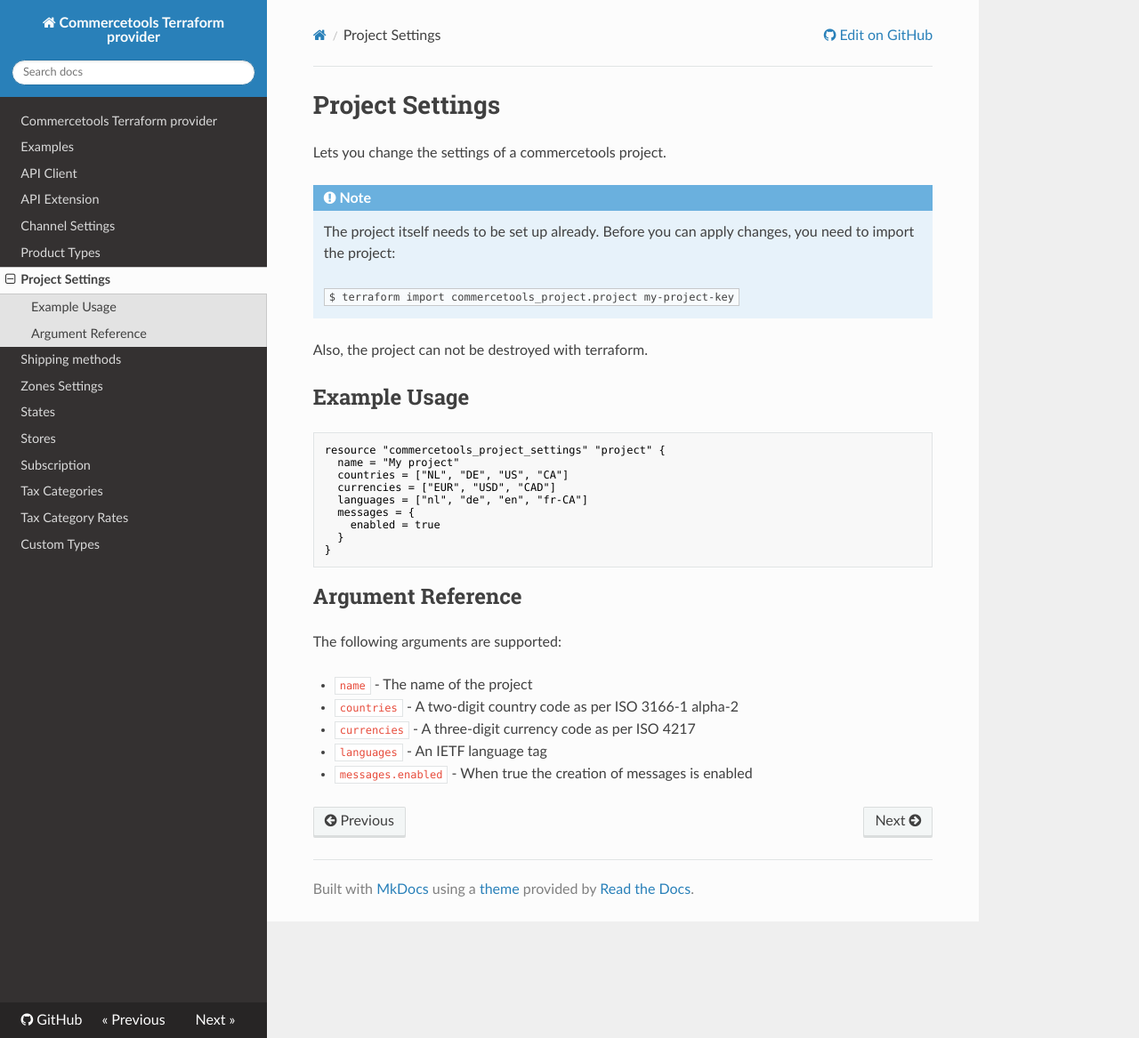
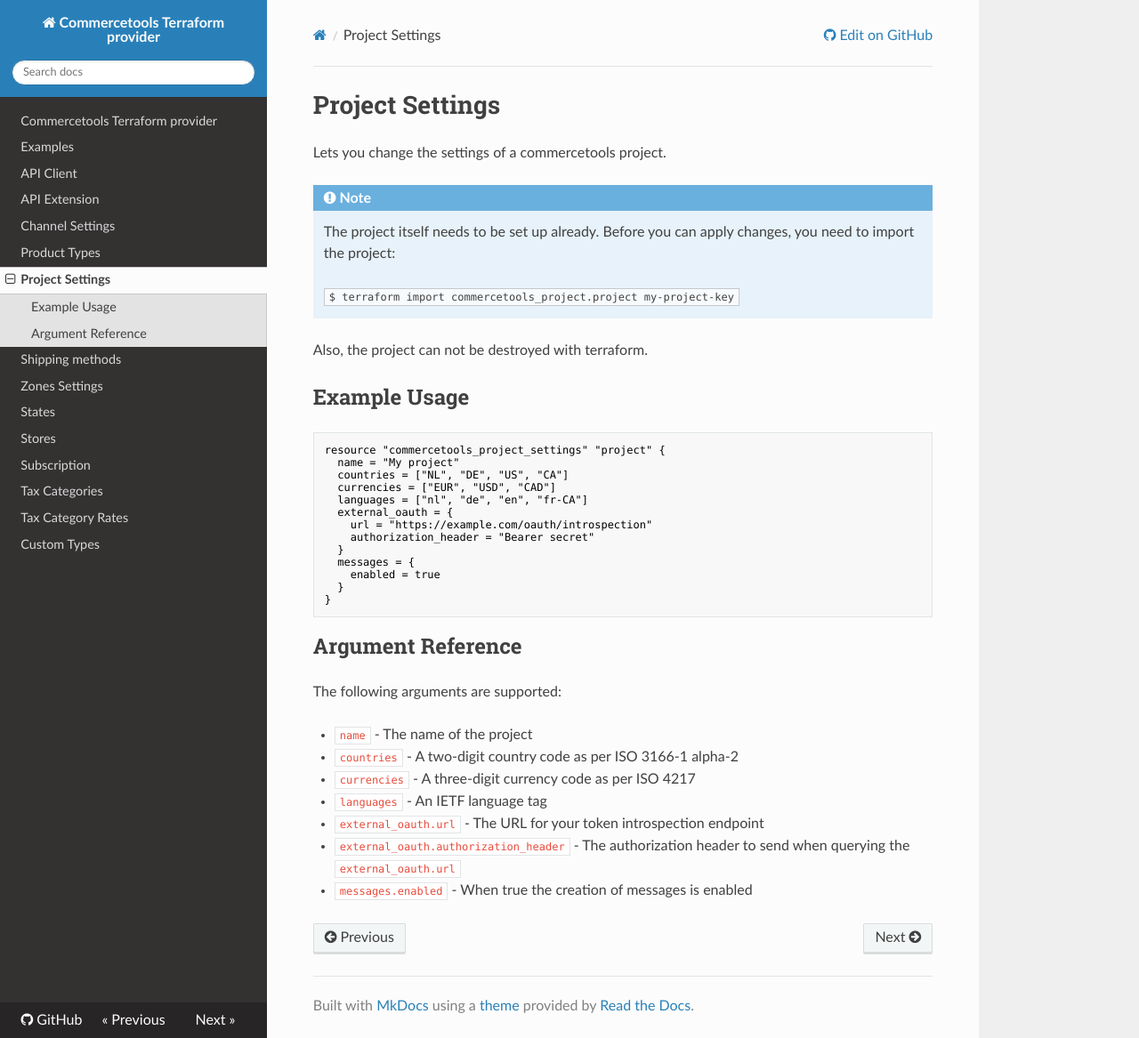
Before and after one commit to labd/terraform-provider-commercetools, an MkDocs documentation site: the page built from docs/resource_project.md, in a window 1280 px wide and 1167 px high. Shown: the whole window at 89% size. Built offline with MkDocs 1.6.1, drawn with Linux system fonts in a browser that asks for light colours; nearby versions of some CDN libraries.

Commit message:
docs: update the documentation for the project external_oauth field

```diff
--- a/docs/resource_project.md
+++ b/docs/resource_project.md
@@ -18,6 +18,10 @@ resource "commercetools_project_settings" "project" {
   countries = ["NL", "DE", "US", "CA"]
   currencies = ["EUR", "USD", "CAD"]
   languages = ["nl", "de", "en", "fr-CA"]
+  external_oauth = {
+    url = "https://example.com/oauth/introspection"
+    authorization_header = "Bearer secret"
+  }
   messages = {
     enabled = true
   }
@@ -32,4 +36,6 @@ The following arguments are supported:
 * `countries` - A two-digit country code as per ISO 3166-1 alpha-2
 * `currencies` - A three-digit currency code as per ISO 4217
 * `languages` - An IETF language tag
+* `external_oauth.url` - The URL for your token introspection endpoint
+* `external_oauth.authorization_header` - The authorization header to send when querying the `external_oauth.url`
 * `messages.enabled` - When true the creation of messages is enabled
```
